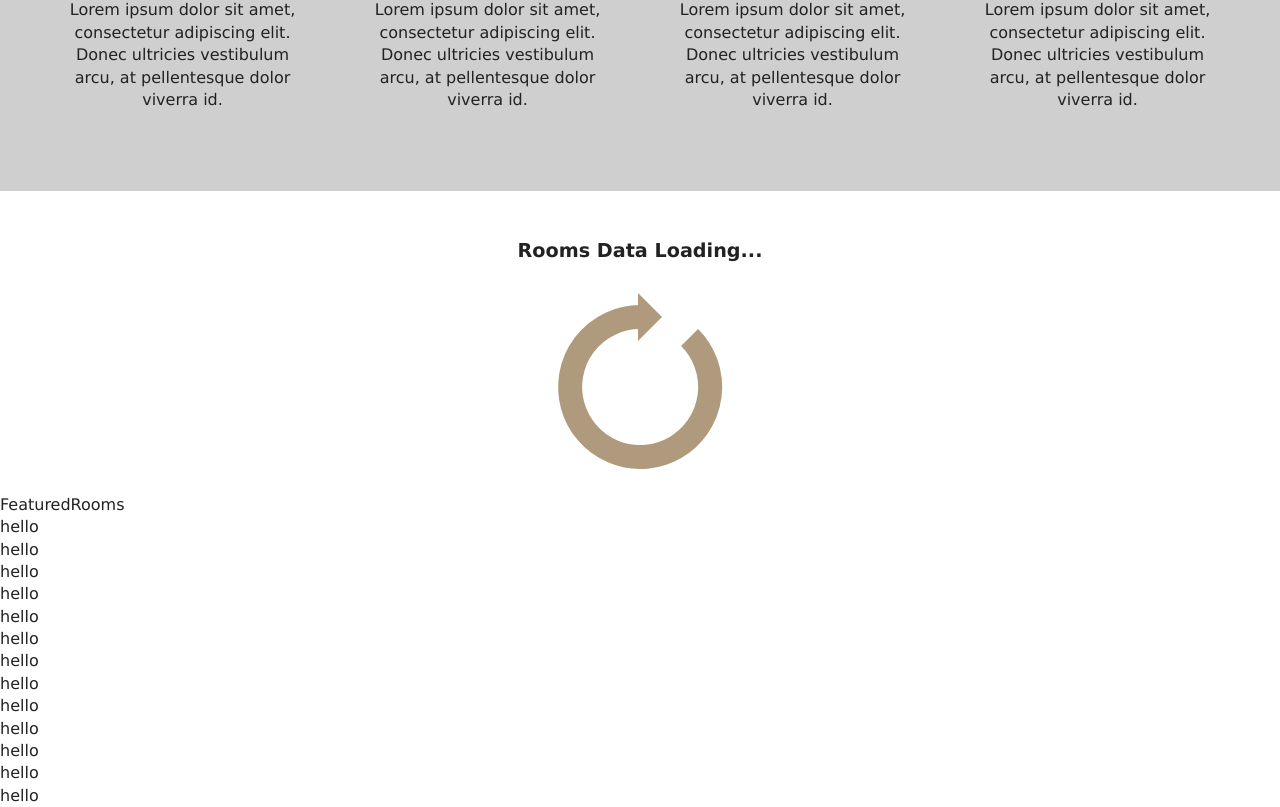
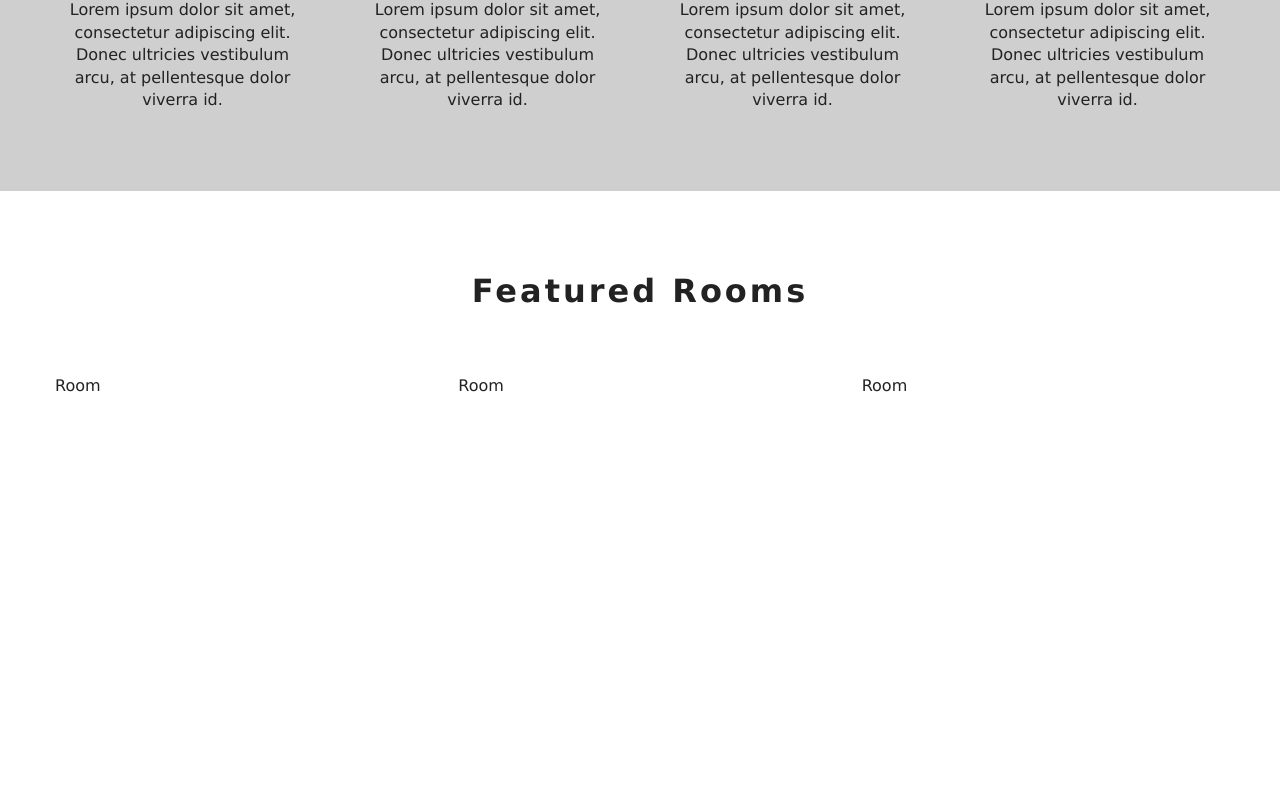
Before and after one commit to aaronshivers/resort, a React (Create React App) app: page / in a window 1280 px wide. Shown: the part 1111-1918 px from the top of the page. After the commit the page ends 1589 px from the top, so only its background shows below. Built offline with nearby package versions, Linux system fonts and the light colour scheme.

Commit message:
added room component

```diff
--- a/src/components/FeaturedRooms.js
+++ b/src/components/FeaturedRooms.js
@@ -1,27 +1,25 @@
 import React, { useContext } from 'react'
 import { RoomContext } from '../context/room-context'
+import Title from './Title'
 import Loading from './Loading'
+import Room from './Room'
 
 const FeaturedRooms = () => {
-  const { rooms, featuredRooms } = useContext(RoomContext)
-
-  console.log(featuredRooms)
+  const { hasLoaded, featuredRooms: rooms } = useContext(RoomContext)
 
   return (
-    <div>
-      <Loading />
-      FeaturedRooms
-      {
-        rooms.map(({ id, ...room }) => {
-
-          return (
-            <div key={ id }>
-              hello
-            </div>
-          )
-        })
-      }
-    </div>
+    <section className="featured-rooms">
+      <Title title="Featured Rooms" />
+      <div className="featured-rooms-center">
+        {
+          hasLoaded ?
+            rooms.map(({ id, ...room }) => (
+              <Room key={ id } room={ room } />
+            )) :
+            <Loading />
+        }
+      </div>
+    </section>
   )
 }
 
--- a/src/components/Loading.js
+++ b/src/components/Loading.js
@@ -4,7 +4,7 @@ import loadingGif from '../images/gif/loading-arrow.gif'
 const Loading = () => (
   <div className="loading">
     <h4>rooms data loading...</h4>
-    <img src={ loadingGif } />
+    <img src={ loadingGif } alt="loading" />
   </div>
 )
 
--- /dev/null
+++ b/src/components/Room.js
@@ -0,0 +1,7 @@
+import React from 'react'
+
+const Room = ({ room }) => (
+  <div>Room</div>
+)
+
+export default Room
--- a/src/context/room-context.js
+++ b/src/context/room-context.js
@@ -3,17 +3,18 @@ import items from '../data'
 
 const RoomContext = createContext()
 
-const initialState = {
-  rooms: [],
-  sortedRooms: [],
-  featuredRooms: [],
-  loading: true
-}
+// const initialState = {
+//   rooms: [],
+//   sortedRooms: [],
+//   featuredRooms: [],
+//   loading: true
+// }
 
 const RoomProvider = ({ children }) => {
-  const [ state, setState ] = useState(initialState)
+  // const [ state, setState ] = useState(initialState)
   const [ rooms, setRooms ] = useState([])
   const [ featuredRooms, setFeaturedRooms ] = useState([])
+  const [ hasLoaded, setHasLoaded ] = useState(false)
 
   useEffect(() => {
     setRooms(
@@ -29,12 +30,11 @@ const RoomProvider = ({ children }) => {
     setFeaturedRooms(
       rooms.filter(({ featured }) => featured)
     )
+    !!rooms[0] && setHasLoaded(true)
   }, [rooms])
 
-  // useEffect(() => console.log(featuredRooms), [featuredRooms])
-
   return (
-    <RoomContext.Provider value={{ rooms, featuredRooms }}>
+    <RoomContext.Provider value={{ rooms, featuredRooms, hasLoaded }}>
       { children }
     </RoomContext.Provider>
   )
```
